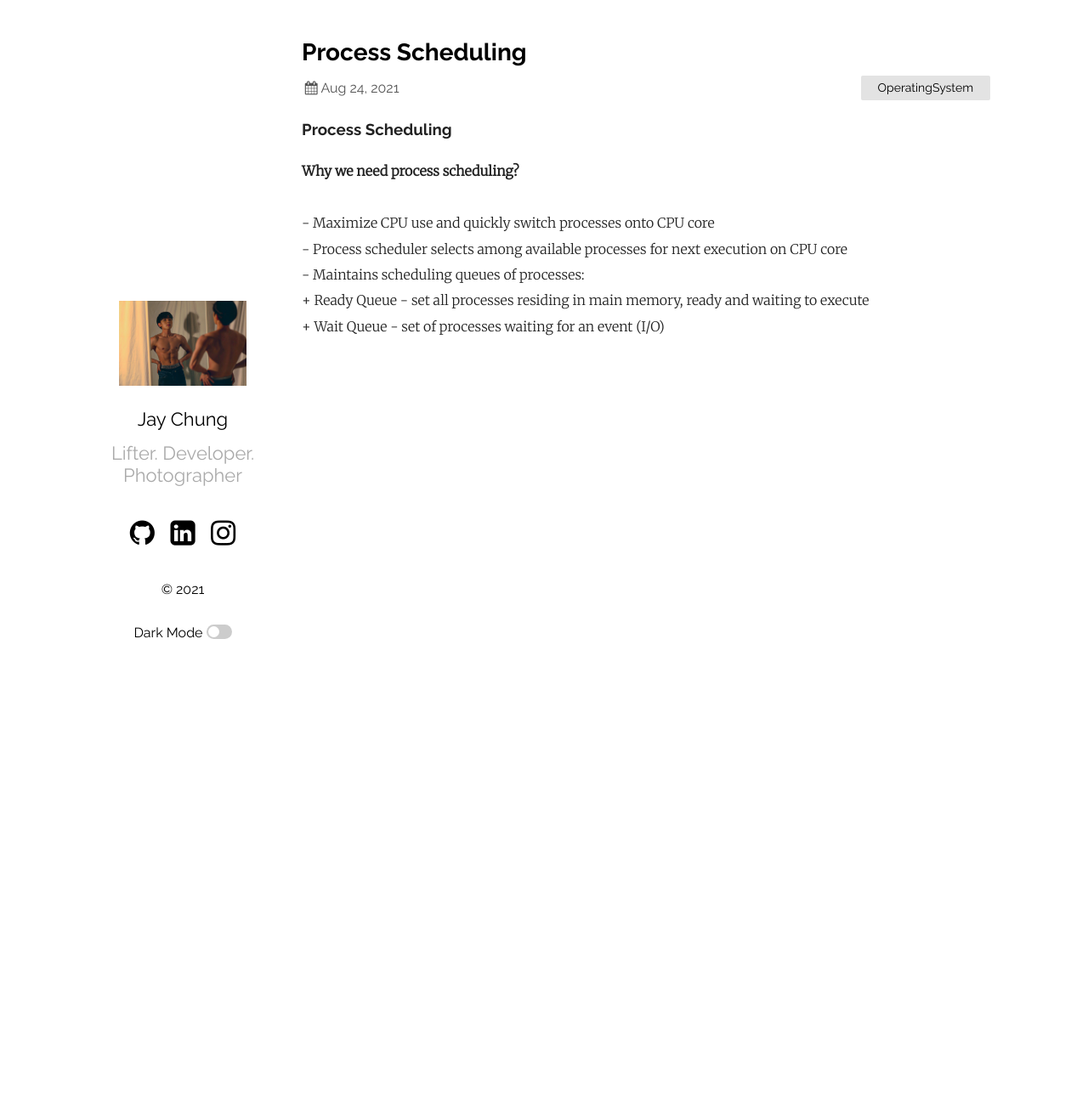
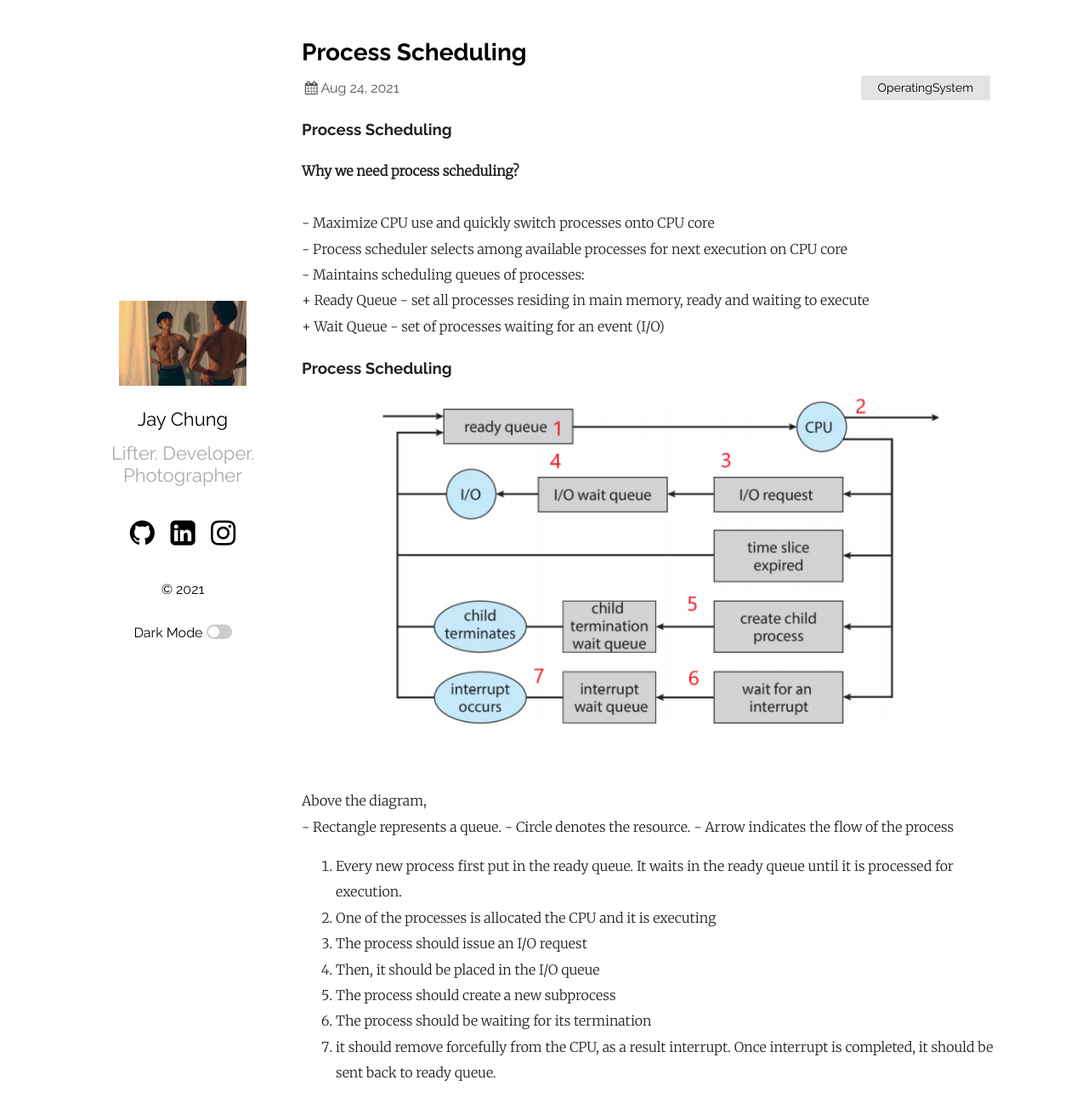
Before and after one commit to healthgongdoll/healthgongdoll.github.io, a Jekyll site: the page built from _posts/2021-08-24-ProcessScheduling.markdown, in a window 1280 px wide and 1323 px high. Shown: the top 1311 px of the window at 85% size. Built offline with Jekyll 4.4.1, drawn with Linux system fonts in a browser that asks for light colours.

Commit message:
Blog Update

```diff
--- a/_posts/2021-08-24-ProcessScheduling.markdown
+++ b/_posts/2021-08-24-ProcessScheduling.markdown
@@ -15,6 +15,21 @@ categories: OperatingSystem
 		+ Ready Queue - set all processes residing in main memory, ready and waiting to execute <br/>
 		+ Wait Queue - set of processes waiting for an event (I/O) <br/>
 
+### **Process Scheduling** <br/>
+![Image Alt MemoryLayout](/assets/process_scheduling.png) <br/>
+
+Above the diagram, <br/>
+	- Rectangle represents a queue.
+	- Circle denotes the resource.
+	- Arrow indicates the flow of the process
+<br/>
+1. Every new process first put in the ready queue. It waits in the ready queue until it is processed for execution. <br/>
+2. One of the processes is allocated the CPU and it is executing <br/>
+3. The process should issue an I/O request <br/>
+4. Then, it should be placed in the I/O queue<br/>
+5. The process should create a new subprocess<br/>
+6. The process should be waiting for its termination<br/>
+7. it should remove forcefully from the CPU, as a result interrupt. Once interrupt is completed, it should be sent back to ready queue. <br/>
 
 
 
```
Also changed, not shown: assets/process_scheduling.png (added).
